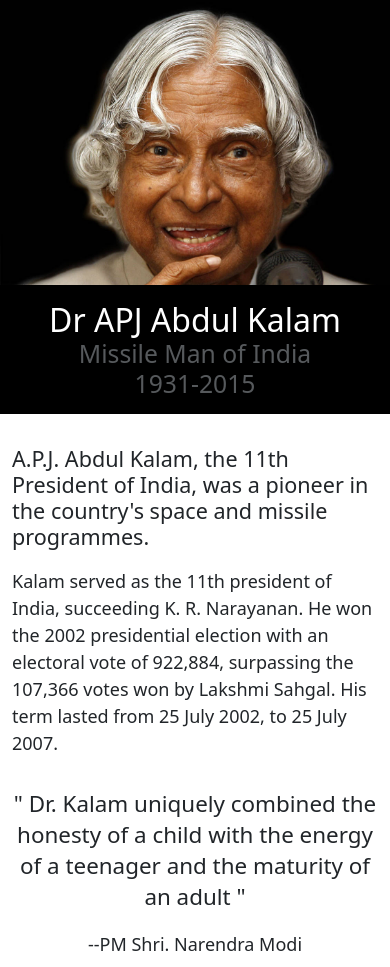
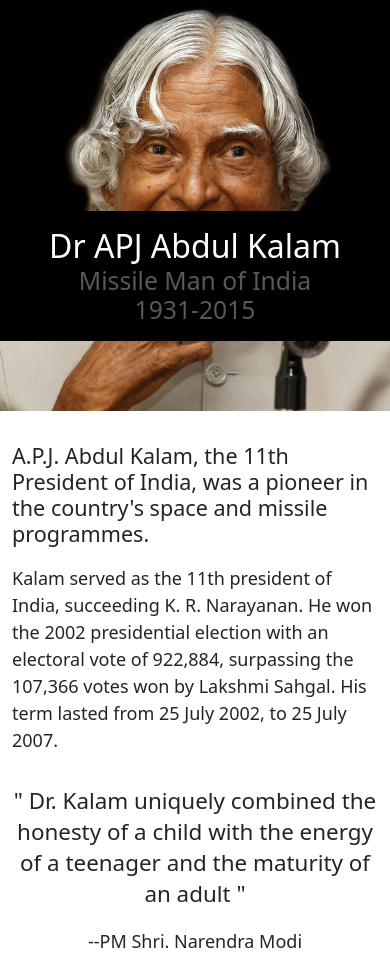
Before and after one commit to SahilMarshal/Tribute-to-Dr.-Kalam, a plain HTML site: page index.html in a window 390 px wide. Shown: the top 967 px of the page. Drawn offline with nearby package versions, Linux system fonts and the light colour scheme.

Commit message:
index.html

```diff
--- a/index.html
+++ b/index.html
@@ -140,7 +140,7 @@
 			.col-6{
 				width: 100%;
 			}
-			.header-titles{
+			header section{
 				margin: 9em 0 0 0;
 			}
 			header{
```
